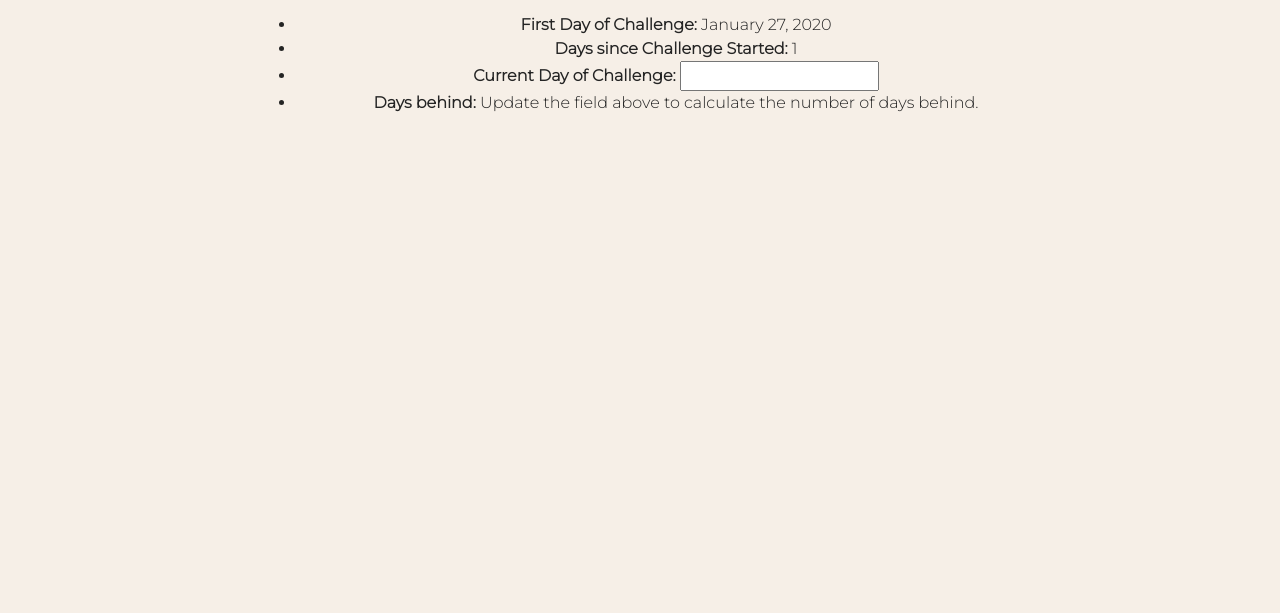
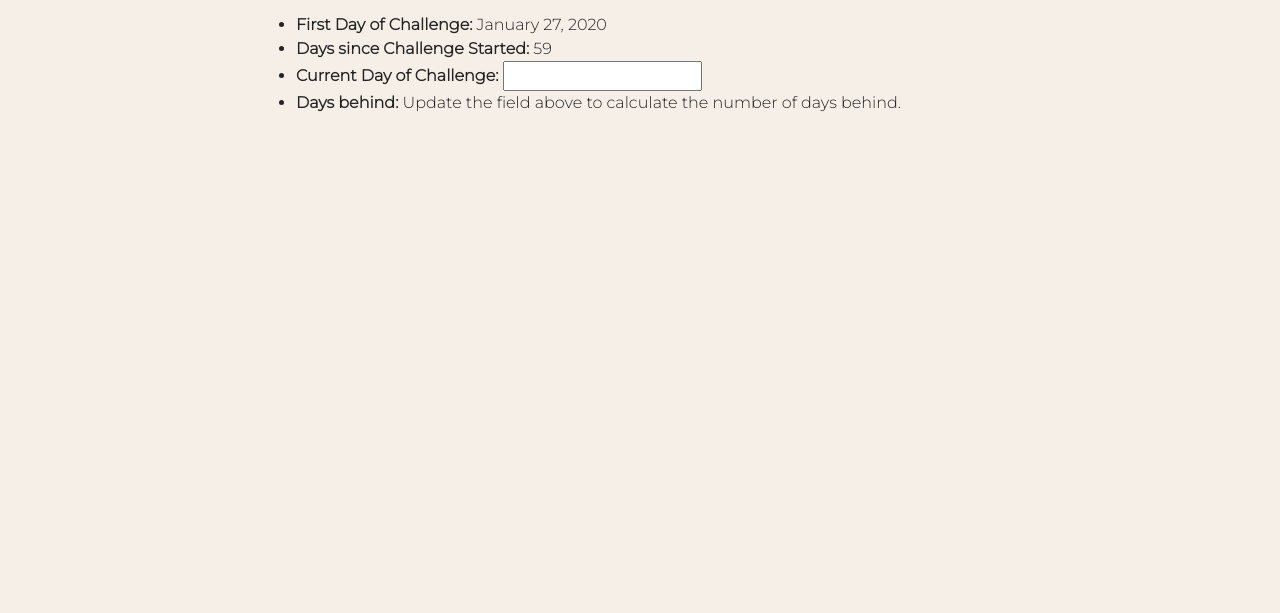
Before and after one commit to shiningjustice/portfolio, a React app: page /100days in a window 1280 px wide. Shown: the part 187-800 px from the top of the page. Built offline with nearby package versions, Linux system fonts and the light colour scheme; a web font is replaced by a local one.

Commit message:
Fixes date bug, adds styling to CodingChallenge

```diff
--- a/src/Components/CodingChallenge.js
+++ b/src/Components/CodingChallenge.js
@@ -7,7 +7,7 @@ import moment from 'moment';
 const CodingChallenge = () => {
   const [currDayOfChallenge, setCurrDayOfChallenge] = useState(null);
   const dayChallengeStarted = moment('January 27, 2020');
-  const today = moment('January 28, 2020');
+  const today = moment(new Date());
   const daysSinceChallengeStarted = today.diff(dayChallengeStarted, 'days');
 
   return (
@@ -15,10 +15,10 @@ const CodingChallenge = () => {
       <h1>100 Days of Code</h1>
       <p>Challenge info:</p>
       <ul>
-        <li><span className="bold">First Day of Challenge:</span> January 27, 2020</li>
-        <li><span className="bold">Days since Challenge Started:</span> {daysSinceChallengeStarted}</li>
-        <li><span className="bold">Current Day of Challenge:</span> <input onChange={(event) => setCurrDayOfChallenge(event.target.value)}></input></li>
-        <li><span className="bold">Days behind:</span> {currDayOfChallenge ? (daysSinceChallengeStarted - currDayOfChallenge + 1) : 'Update the field above to calculate the number of days behind.'}</li>
+        <li className="text-left"><span className="bold">First Day of Challenge:</span> January 27, 2020</li>
+        <li className="text-left"><span className="bold">Days since Challenge Started:</span> {daysSinceChallengeStarted}</li>
+        <li className="text-left"><span className="bold">Current Day of Challenge:</span> <input onChange={(event) => setCurrDayOfChallenge(event.target.value)}></input></li>
+        <li className="text-left"><span className="bold">Days behind:</span> {currDayOfChallenge ? (daysSinceChallengeStarted - currDayOfChallenge + 1) : 'Update the field above to calculate the number of days behind.'}</li>
       </ul>
     </div>
   );
--- a/src/index.css
+++ b/src/index.css
@@ -31,6 +31,10 @@ img {
 }
 
 /* Site-wide formatting */
+.text-left {
+  text-align: left;
+}
+
 .bold {
   font-weight: 600;
 }
```
